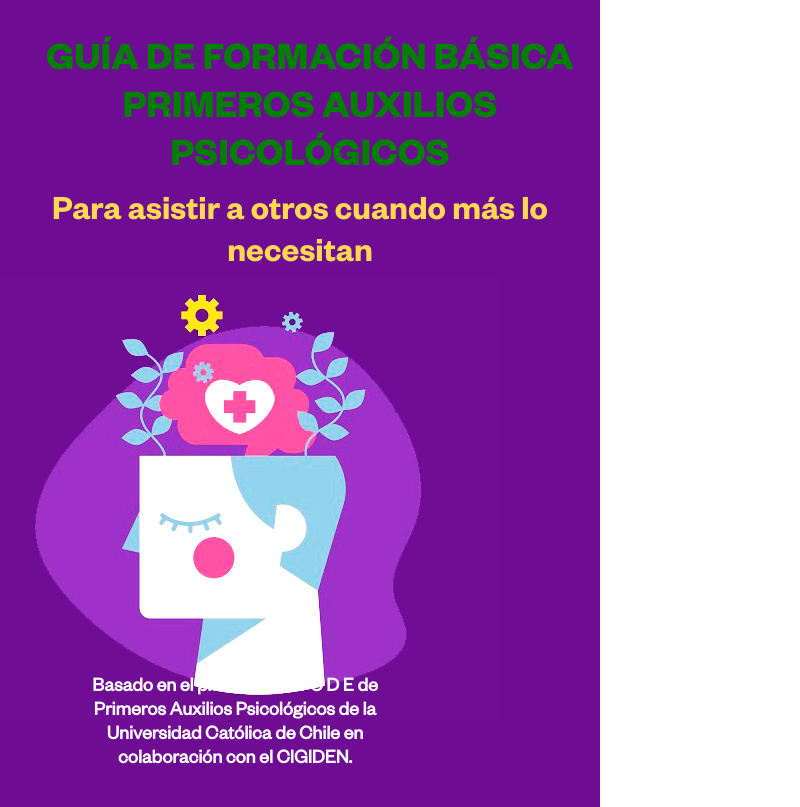
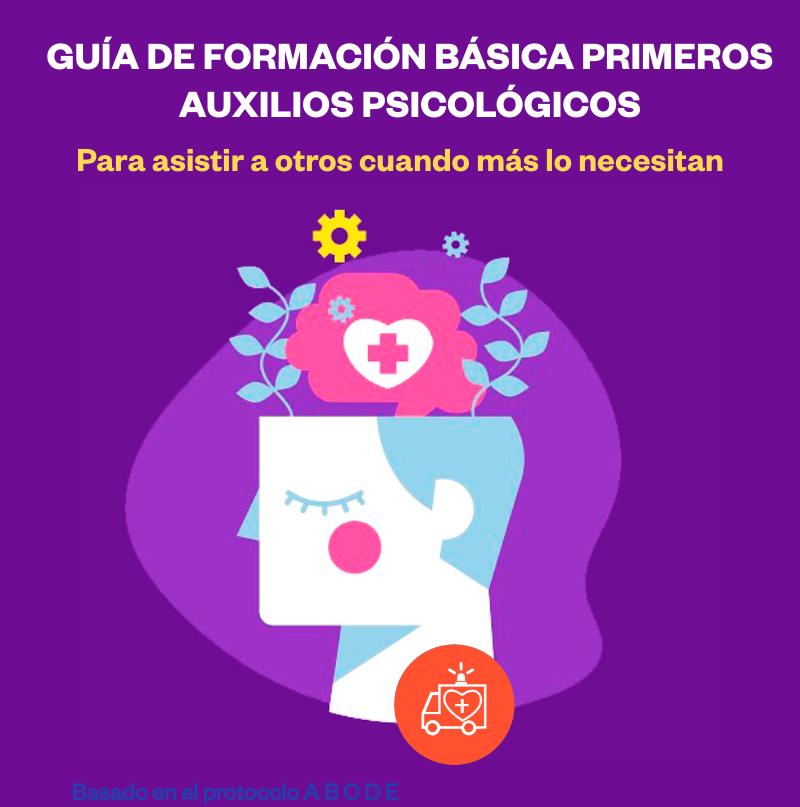
Before and after one commit to dashdancin/pap, a React (Create React App) app: page / in a window 600 px wide. Shown: the top 807 px of the page, 800 px wide, since content can reach past the window. Built offline with nearby package versions, Linux system fonts and the light colour scheme.

Commit message:
img cover resizing

```diff
--- a/src/components/TituloPrincipal.js
+++ b/src/components/TituloPrincipal.js
@@ -13,7 +13,7 @@ export default function TituloPrincipal() {
    <img className="img_cover" src={img_cover} alt="imagen de bienestar" />
    <p className="textbox">
     Basado en el protocolo A B C D E de Primeros Auxilios Psicológicos de la
-    Universidad Católica de Chile en colaboración con el CIGIDEN.
+    Universidad Católica de Chile
    </p>
    <img className="symbol_cruz" src={orange_cruz} alt="symbol_orange_cruz" />
   </div>
--- a/src/index.css
+++ b/src/index.css
@@ -24,7 +24,8 @@ body {
 
 .background-cover {
  background-color: #6e0d94;
- height: 120vh;
+ height: 180vh;
+ background-repeat: repeat-x;
 }
 
 .title {
@@ -32,6 +33,7 @@ body {
  font-size: 40px;
  font-weight: bolder;
  color: white;
+ background-color: #6e0d94;
  margin: 0;
  padding-top: 40px;
  margin-left: 20px;
@@ -41,16 +43,12 @@ body {
  text-align: center;
 }
 
-@media only screen and (min-width: 420px) {
- .title {
-  color: green;
- }
-}
 .subtitle {
  font-family: FoundersGrotesk-Semibold;
  font-size: 35px;
  font-weight: bolder;
  color: #ffd850;
+ background-color: #6e0d94;
  margin: 0;
  padding-top: 10px;
  display: flex;
@@ -58,22 +56,43 @@ body {
  justify-content: center;
 }
 
+.img_cover {
+ display: block;
+ margin: auto;
+}
+
+@media only screen and (max-width: 720px) {
+ .background-cover {
+  color: white;
+  width: 100vh;
+  background-attachment: #6e0d94;
+ }
+ .img_cover {
+  width: 80%;
+ }
+}
+
 .textbox {
  font-family: FoundersGrotesk-Regular;
  width: 350px;
- color: white;
- font-size: 20px;
+ color: rgb(37, 62, 175);
+ font-size: 25px;
  font-weight: 700;
  padding-left: 60px;
- position: absolute;
- top: 82vh;
+ position: relative;
  text-align: center;
 }
+
+/* @media only screen and (min-width: 420px) {
+ .textbox {
+  f
+ }
+} */
 
 .symbol_cruz {
  width: 150px;
  padding-right: 10%;
  position: absolute;
- top: 130vh;
+ top: 80vh;
  right: 10px;
 }
```
